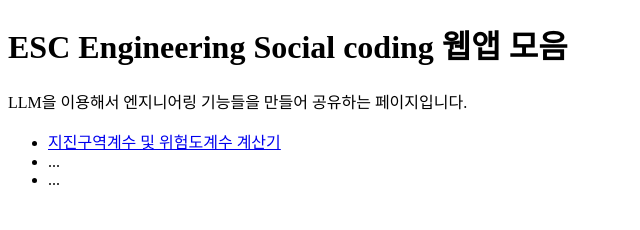
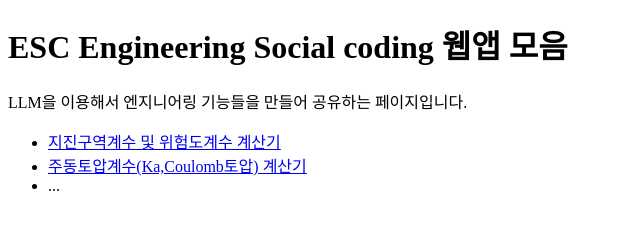
Before and after one commit to dolljong/ESC_artifacts, a plain HTML site: page index.html in a window 1280 px wide. Shown: the whole page, without its empty margins (0-640 px from the left). Drawn offline with Linux system fonts and the light colour scheme.

Commit message:
modify index.html

```diff
--- a/index.html
+++ b/index.html
@@ -10,7 +10,7 @@
 	<p>LLM을 이용해서 엔지니어링 기능들을 만들어 공유하는 페이지입니다.</p>
 	<ul>
 		<li><a href=korean-administrative-regions.html>지진구역계수 및 위험도계수 계산기</a></li>
-		<li>...</li>
+		<li><a href=coulomb-active-earth-pressure-calculator.html>주동토압계수(Ka,Coulomb토압) 계산기</a></li>
 		<li>...</li>
 	</ul>
 </body>
```
